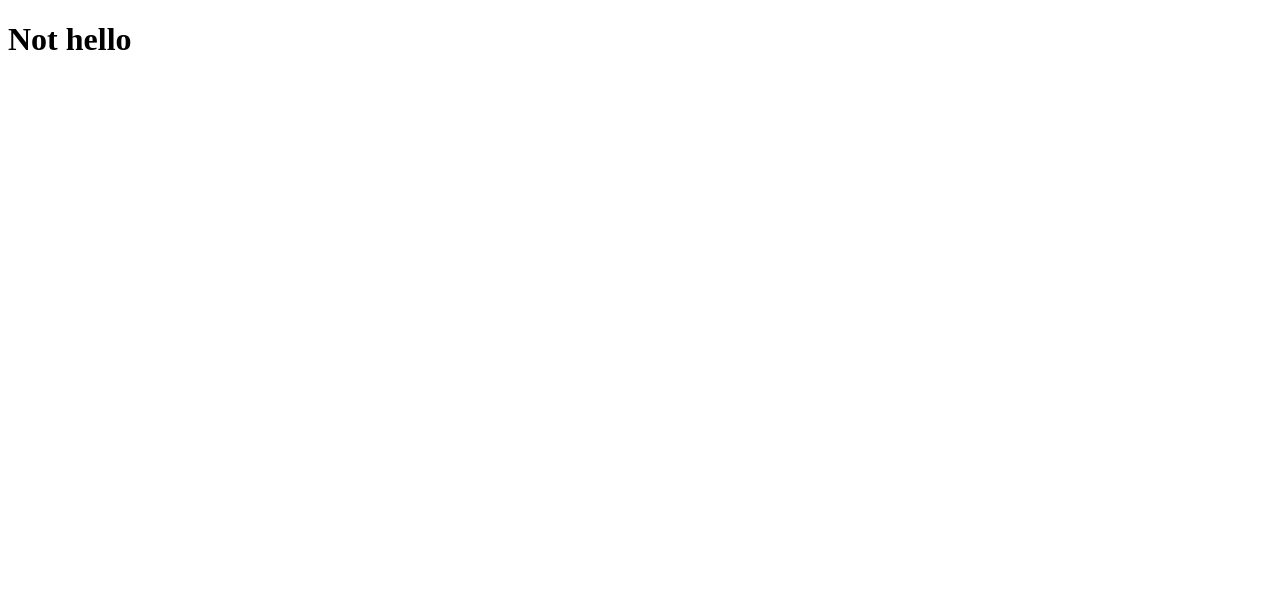
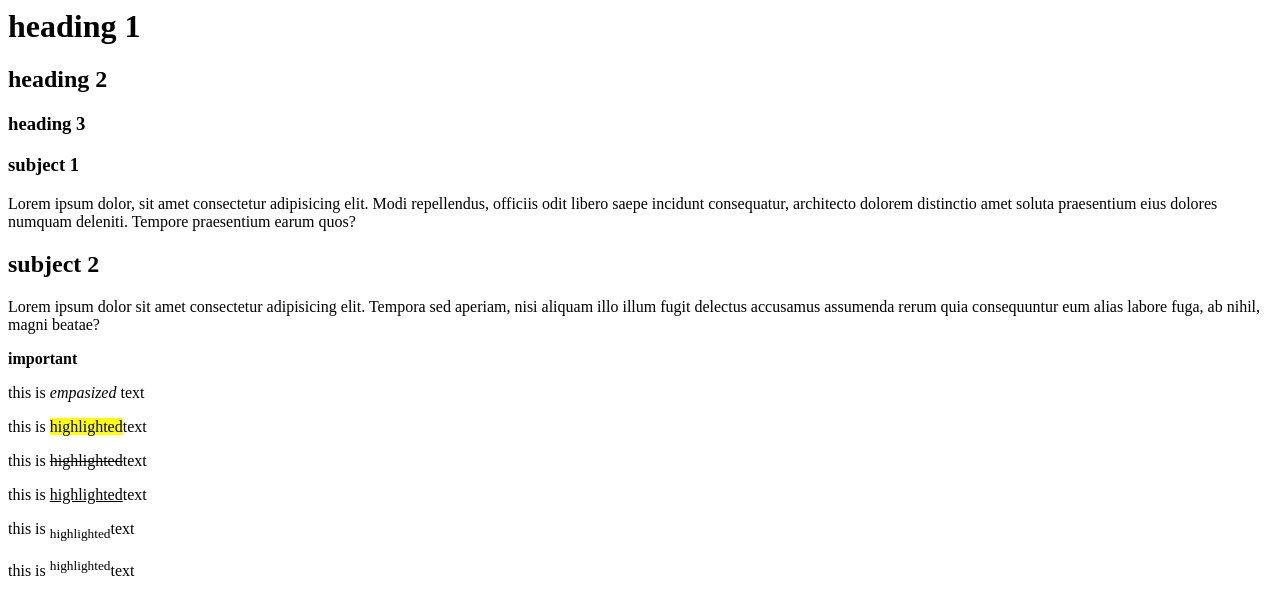
Before and after one commit to Dourdox5/PROJECT-ANIMALS, a plain HTML site: page index.html in a window 1280 px wide. Drawn offline with Linux system fonts and the light colour scheme.

Commit message:
test in mainindex

```diff
--- a/index.html
+++ b/index.html
@@ -1,11 +1,30 @@
-<!DOCTYPE html>
-<html lang="en">
-<head>
+<html lang="en"><head>
     <meta charset="UTF-8">
     <meta name="viewport" content="width=device-width, initial-scale=1.0">
-    <title>Document</title>
+    <meta name="description" content="learn html and css">
+    <meta name="keywords" content="HTML, CSS, Web developent">
+    <title>My First webpage</title>
 </head>
 <body>
-    <h1>Not hello</h1>
+    <!--headings-->
+    <h1>heading 1</h1>
+    <h2>heading 2</h2>
+    <h3>heading 3</h3>
+
+
+
+    <!-- Paragraph -->
+    <h3>subject 1</h3>
+    <p>Lorem ipsum dolor, sit amet consectetur adipisicing elit. Modi repellendus, officiis odit libero saepe incidunt consequatur, architecto dolorem distinctio amet soluta praesentium eius dolores numquam deleniti. Tempore praesentium earum quos?</p>
+    <h2>subject 2</h2>
+    <p>Lorem ipsum dolor sit amet consectetur adipisicing elit. Tempora sed aperiam, nisi aliquam illo illum fugit delectus accusamus assumenda rerum quia consequuntur eum alias labore fuga, ab nihil, magni beatae?</p>
+<p><strong>important</strong></p>
+<p>this is <em>empasized</em> text </p>
+<p>this is <mark>highlighted</mark>text</p>
+<p>this is <del>highlighted</del>text</p>
+<p>this is <ins>highlighted</ins>text</p>
+<p>this is <sub>highlighted</sub>text</p>
+<p>this is <sup>highlighted</sup>text</p>
+
 </body>
 </html>
```
